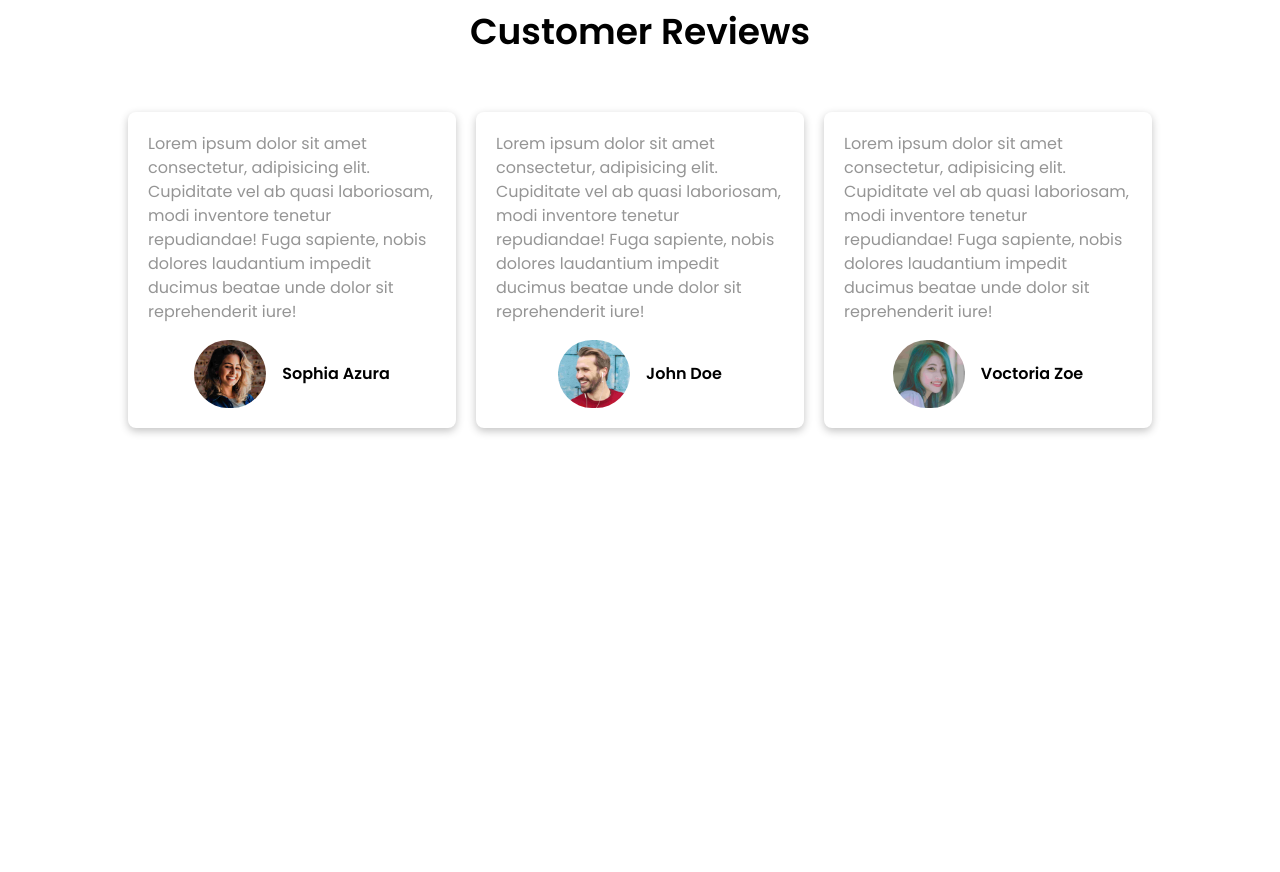
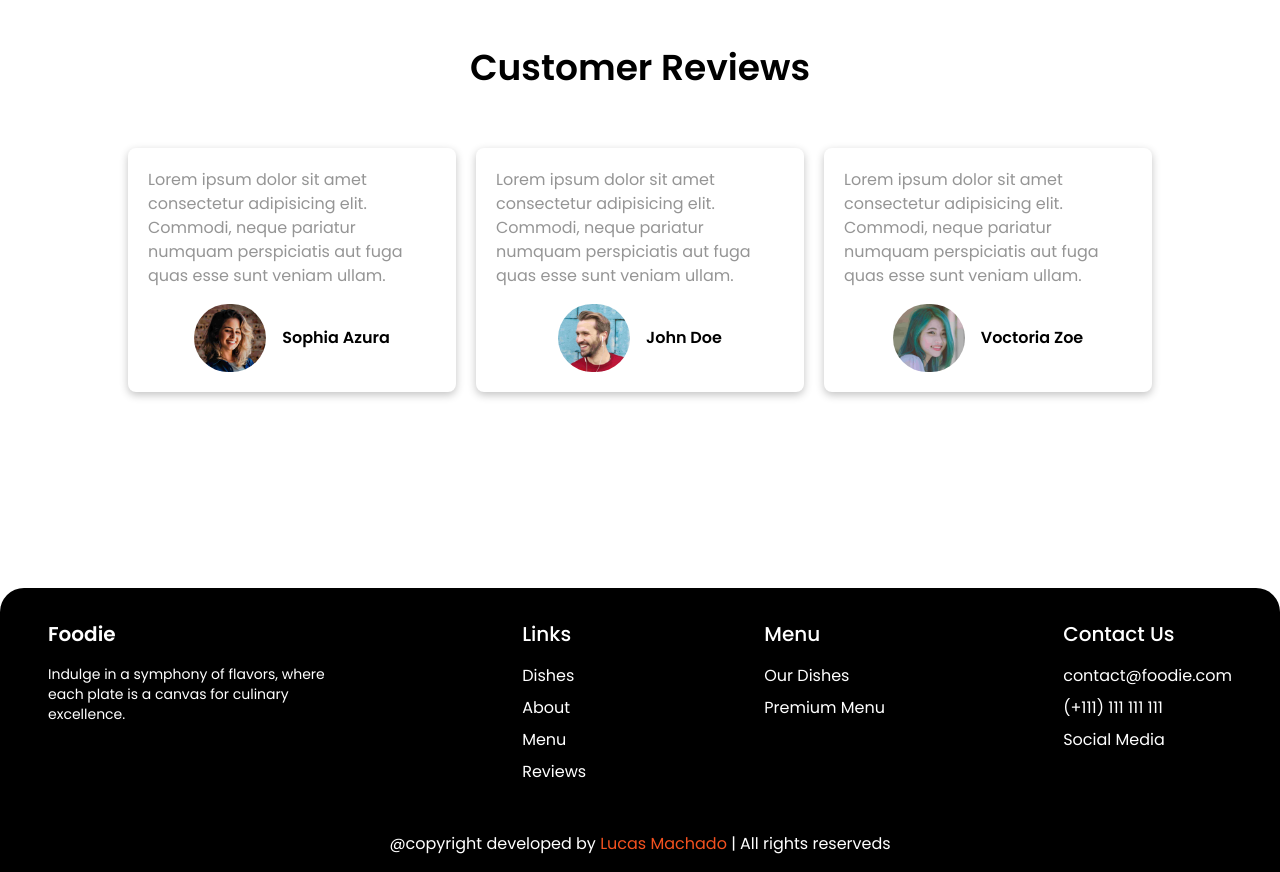
Before and after one commit to LucasFMachado/foodie, a Next.js app: page / in a window 1280 px wide. Shown: the part 3440-4312 px from the top of the page. Before the commit the page ends 4028 px from the top, so only its background shows below. Built offline with nearby package versions, Linux system fonts and the light colour scheme.

Commit message:
Creating footer component

```diff
--- a/src/app/layout.tsx
+++ b/src/app/layout.tsx
@@ -3,7 +3,7 @@ import './globals.css'
 import type { Metadata } from 'next'
 import { Poppins } from 'next/font/google'
 
-import { NavBar } from '@/components'
+import { Footer, NavBar } from '@/components'
 
 const poppins = Poppins({
   weight: ['200', '300', '400', '500', '600', '700', '800'],
@@ -25,6 +25,7 @@ export default function RootLayout({
       <body className={poppins.className}>
         <NavBar />
         {children}
+        <Footer />
       </body>
     </html>
   )
--- a/src/components/cards/ReviewCard.tsx
+++ b/src/components/cards/ReviewCard.tsx
@@ -10,10 +10,9 @@ export function ReviewCard({ name, imageSrc }: ReviewCardProps) {
     <div className="w-full md:w-1/3 bg-white border-2 border-lightText md:border-none p-5 rounded-lg shadow-[rgba(0,_0,_0,_0.24)_0px_3px_8px]">
       <div>
         <p className="text-lightText">
-          Lorem ipsum dolor sit amet consectetur, adipisicing elit. Cupiditate
-          vel ab quasi laboriosam, modi inventore tenetur repudiandae! Fuga
-          sapiente, nobis dolores laudantium impedit ducimus beatae unde dolor
-          sit reprehenderit iure!
+          Lorem ipsum dolor sit amet consectetur adipisicing elit. Commodi,
+          neque pariatur numquam perspiciatis aut fuga quas esse sunt veniam
+          ullam.
         </p>
       </div>
       <div className="flex flex-row justify-center items-center mt-4 gap-4">
--- a/src/components/index.ts
+++ b/src/components/index.ts
@@ -1,3 +1,4 @@
+export * from './layout/Footer'
 export * from './layout/Navbar'
 export * from './layout/NavbarLink'
 export * from './sections/About'
--- /dev/null
+++ b/src/components/layout/Footer.tsx
@@ -0,0 +1,93 @@
+import Link from 'next/link'
+
+export function Footer() {
+  return (
+    <div className="bg-black text-white rounded-t-3xl mt-8 md:mt-0">
+      <div className="flex flex-col md:flex-row justify-between p-8 px-5 md:px-12">
+        <div className="w-full md:w-1/4">
+          <h1 className="font-semibold text-xl pb-4">Foodie</h1>
+          <p className="text-sm">
+            Indulge in a symphony of flavors, where each plate is a canvas for
+            culinary excellence.
+          </p>
+        </div>
+        <div>
+          <h1 className="font-medium text-xl pb-4 pt-5 md:pt-0">Links</h1>
+          <nav className="flex flex-col gap-2">
+            <Link
+              href="/"
+              className="hover:text-brightColor transition-all cursor-pointer"
+            >
+              Dishes
+            </Link>
+            <Link
+              href="/"
+              className="hover:text-brightColor transition-all cursor-pointer"
+            >
+              About
+            </Link>
+            <Link
+              href="/"
+              className="hover:text-brightColor transition-all cursor-pointer"
+            >
+              Menu
+            </Link>
+            <Link
+              href="/"
+              className="hover:text-brightColor transition-all cursor-pointer"
+            >
+              Reviews
+            </Link>
+          </nav>
+        </div>
+        <div>
+          <h1 className="font-medium text-xl pb-4 pt-5 md:pt-0">Menu</h1>
+          <nav className="flex flex-col gap-2">
+            <Link
+              href="/"
+              className="hover:text-brightColor transition-all cursor-pointer"
+            >
+              Our Dishes
+            </Link>
+            <Link
+              href="/"
+              className="hover:text-brightColor transition-all cursor-pointer"
+            >
+              Premium Menu
+            </Link>
+          </nav>
+        </div>
+        <div>
+          <h1 className="font-medium text-xl pb-4 pt-5 md:pt-0">Contact Us</h1>
+          <nav className="flex flex-col gap-2">
+            <Link
+              href="/"
+              className="hover:text-brightColor transition-all cursor-pointer"
+            >
+              contact@foodie.com
+            </Link>
+            <Link
+              href="/"
+              className="hover:text-brightColor transition-all cursor-pointer"
+            >
+              (+111) 111 111 111
+            </Link>
+            <Link
+              href="/"
+              className="hover:text-brightColor transition-all cursor-pointer"
+            >
+              Social Media
+            </Link>
+          </nav>
+        </div>
+      </div>
+      <div>
+        <p className="text-center py-4">
+          @copyright developed by
+          <span className="text-brightColor"> Lucas Machado</span> | All rights
+          reserveds
+        </p>
+      </div>
+    </div>
+  )
+}
```
